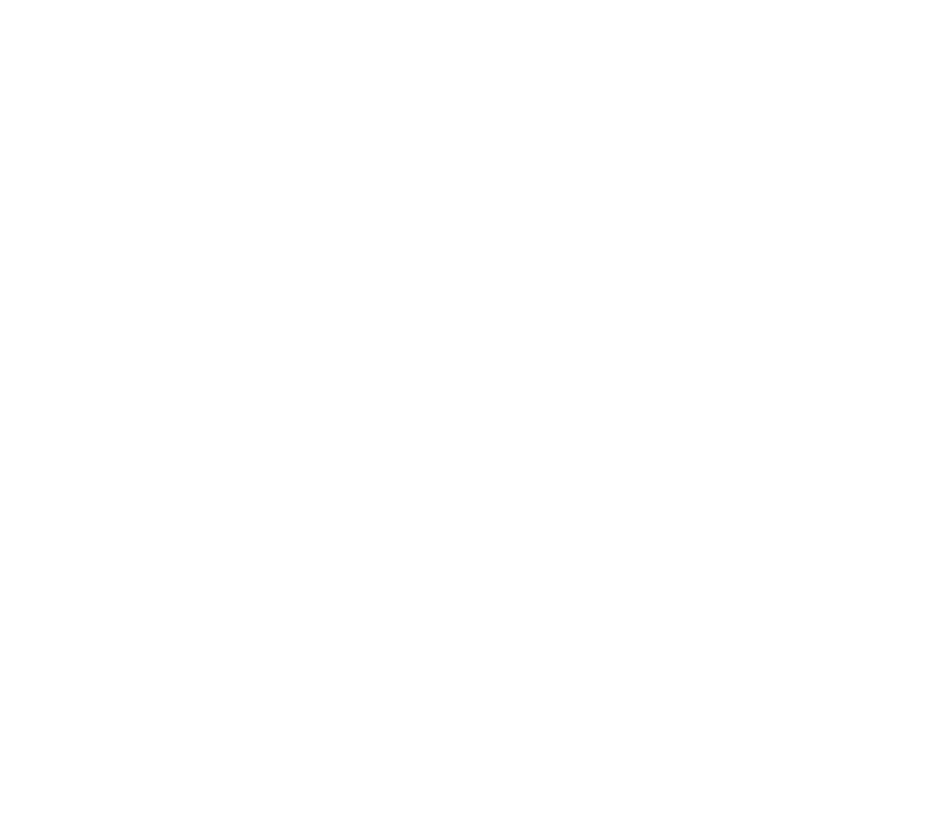
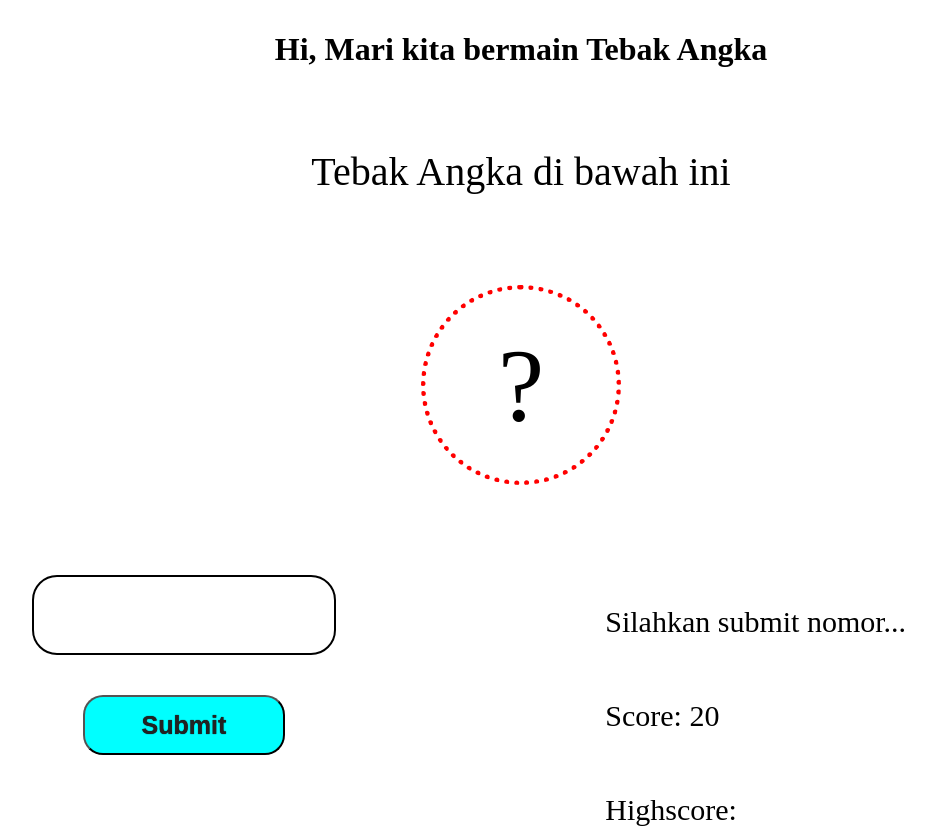
Before and after one commit to MuchtarHasan758/game-tebak-angka, a plain HTML site: page index.html in a window 1280 px wide. Shown: the whole page, without its empty margins (119-1054 px from the left). Before the commit the page ends 800 px from the top, so only its background shows below. Drawn offline with Linux system fonts and the light colour scheme.

Commit message:
membuat design dasar

```diff
--- a/index.html
+++ b/index.html
@@ -8,6 +8,22 @@
     <link rel="stylesheet" href="./style.css" />
   </head>
   <body>
+    <h1 class="header-one">Hi, Mari kita bermain Tebak Angka</h1>
+    <p class="para-one">Tebak Angka di bawah ini</p>
+    <div class="secret-number">?</div>
+    <div class="flex-container">
+      <div class="section-one">
+        <input type="number" name="user-input" id="user-input" />
+        <button class="check">Submit</button>
+      </div>
+      <div class="section-two">
+        <p class="pesan">Silahkan submit nomor...</p>
+        <p class="label-score">Score: <span class="score">20</span></p>
+        <p class="label-highscore">
+          Highscore: <span class="highscore"></span>
+        </p>
+      </div>
+    </div>
     <script src="./script.js"></script>
   </body>
 </html>
--- a/style.less
+++ b/style.less
@@ -0,0 +1,121 @@
+@desktop: ~"only screen and (min-width: 960px) and (max-width: 1366px)";
+@tablet: ~"only screen and (min-width: 720px) and (max-width: 959px)";
+
+* {
+  box-sizing: border-box;
+  padding: 0;
+}
+
+h1 {
+  text-align: center;
+  padding: 10px;
+}
+
+.para-one {
+  font-size: 24px;
+  margin: 10px auto;
+  text-align: center;
+  @media @desktop {
+    font-size: 40px;
+    margin: 70px auto;
+  }
+  @media @tablet {
+    margin: 60px auto;
+    font-size: 36px;
+  }
+}
+
+.secret-number {
+  width: 150px;
+  height: 150px;
+  font-size: 64px;
+  margin: 60px auto;
+  display: flex;
+  justify-content: center;
+  align-items: center;
+  border: 5px dotted red;
+  border-radius: 80px;
+  @media @desktop {
+    width: 200px;
+    height: 200px;
+    border-radius: 100px;
+    font-size: 104px;
+    margin: 90px auto;
+  }
+  @media @tablet {
+    width: 185px;
+    height: 185px;
+    border-radius: 100px;
+    margin: 80px auto;
+    font-size: 84px;
+  }
+}
+
+.flex-container {
+  display: flex;
+  justify-content: space-evenly;
+  gap: 10%;
+}
+
+.section-one {
+  display: flex;
+  flex-direction: column;
+  width: 40%;
+  height: 200px;
+  align-items: center;
+  gap: 20px;
+  input {
+    width: 85%;
+    height: 10vh;
+    font-size: 35px;
+    text-align: center;
+    border: 2px solid black;
+    border-radius: 25px;
+    @media @desktop {
+      width: 60%;
+      height: 20vh;
+    }
+    @media @tablet {
+      width: 80%;
+      height: 12vh;
+    }
+  }
+  .check {
+    margin: 20px auto;
+    width: 80%;
+    height: 50px;
+    font-size: 25px;
+    font-weight: 800;
+    text-shadow: 0 0 1px black;
+    border-radius: 20px;
+    background-color: aqua;
+    color: #222;
+    cursor: pointer;
+    @media @desktop {
+      width: 40%;
+      height: 15vh;
+    }
+    @media @tablet {
+      width: 60%;
+      height: 10vh;
+    }
+  }
+}
+
+.section-two {
+  display: flex;
+  flex-direction: column;
+  justify-content: space-evenly;
+  align-items: flex-start;
+  width: 40%;
+  height: 200px;
+  p {
+    font-size: 20px;
+    @media @tablet {
+      font-size: 28px;
+    }
+    @media @desktop {
+      font-size: 30px;
+    }
+  }
+}
```
Also changed, not shown: style.css.
